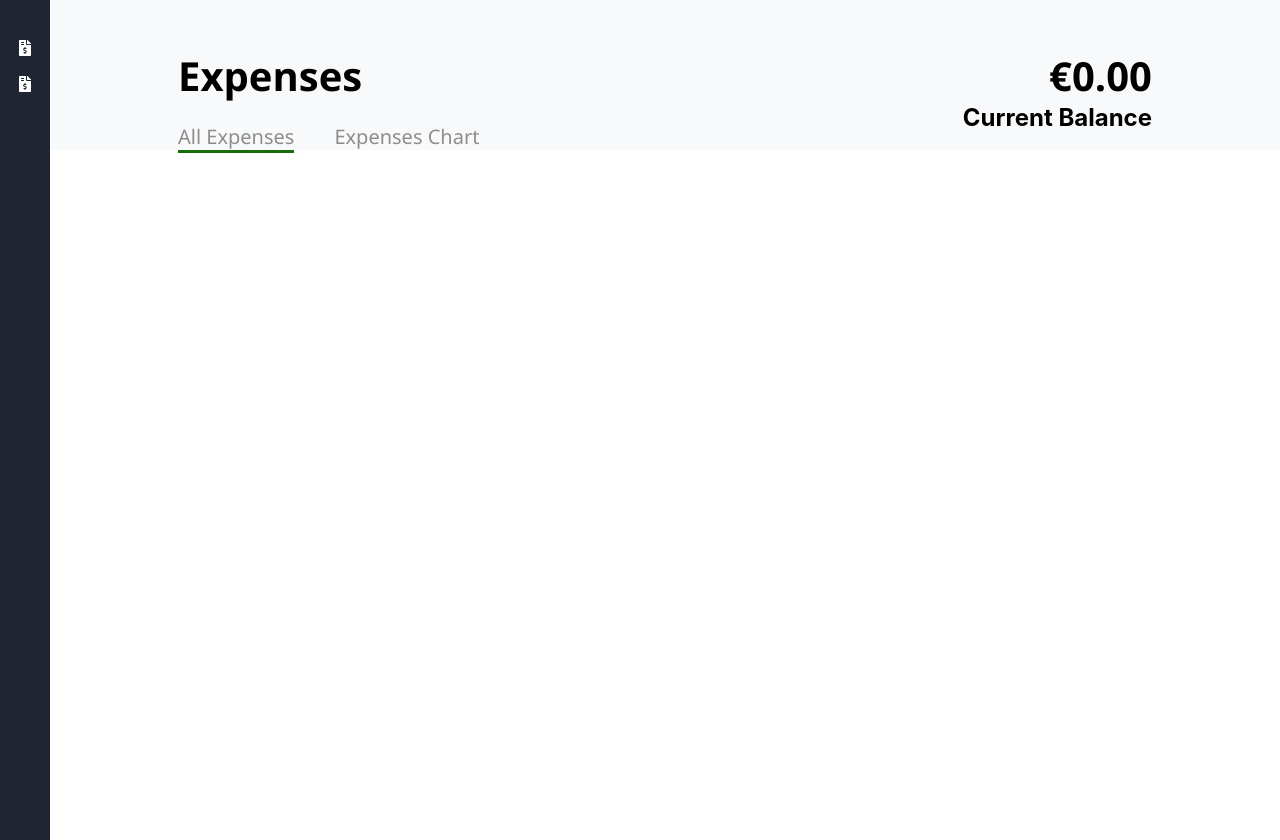
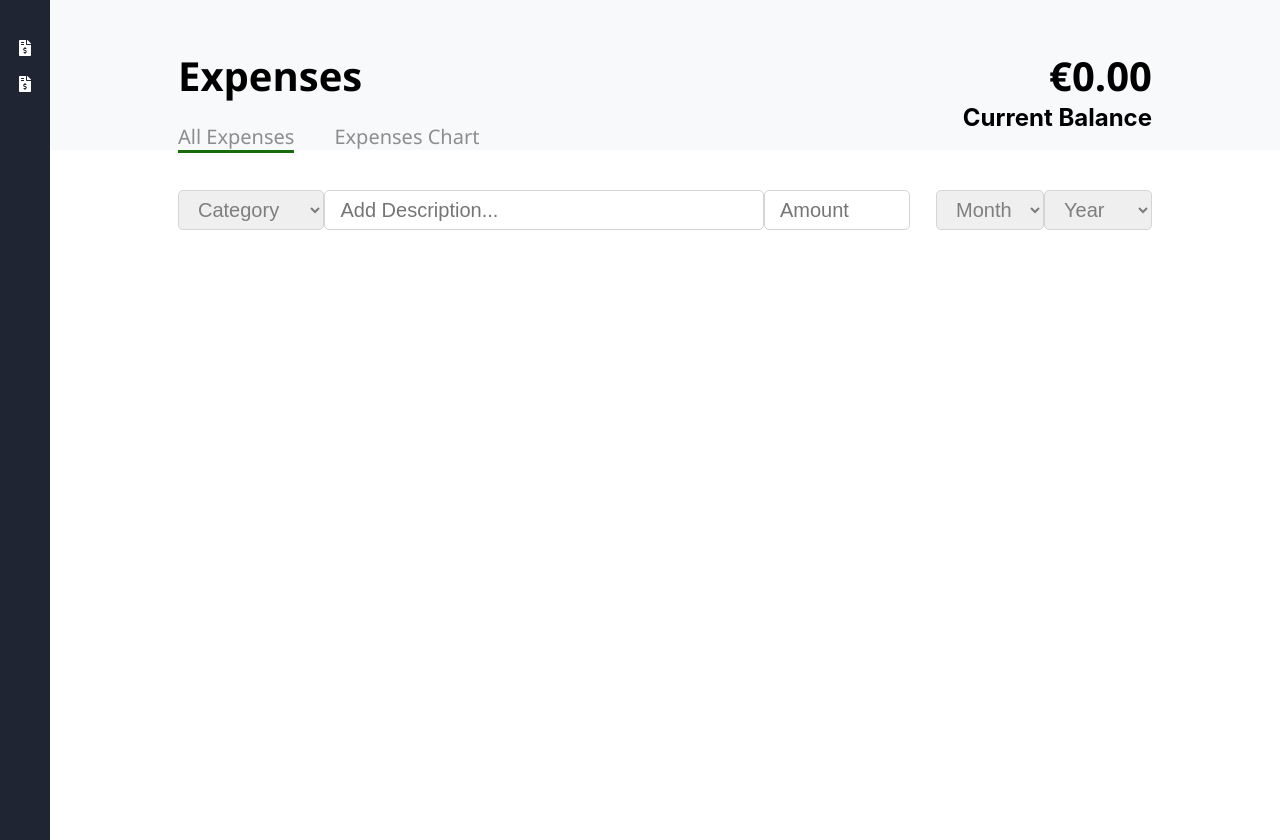
Before and after one commit to VCarlosJP/Expenses-Dashboard-ReactJS, a React (Create React App) app: page / in a window 1280 px wide. Built offline with nearby package versions, Linux system fonts and the light colour scheme.

Commit message:
input and select components/styles has been created. Also they are displaying on App.js

```diff
--- a/src/App.css
+++ b/src/App.css
@@ -1,38 +1,17 @@
-.App {
-  text-align: center;
+.expenses_container{
+  padding-left: 10vw;
+  display: grid;
+  margin-top: 40px;
+  grid-template-columns: 2fr auto;
 }
 
-.App-logo {
-  height: 40vmin;
-  pointer-events: none;
+.form_container{
+  display: grid;
+  grid-template-columns: 1fr 3fr 1fr;
 }
 
-@media (prefers-reduced-motion: no-preference) {
-  .App-logo {
-    animation: App-logo-spin infinite 20s linear;
-  }
+.filters_container{
+  display: flex;
+  margin-left: 2vw;
+  margin-right: 10vw;
 }
-
-.App-header {
-  background-color: #282c34;
-  min-height: 100vh;
-  display: flex;
-  flex-direction: column;
-  align-items: center;
-  justify-content: center;
-  font-size: calc(10px + 2vmin);
-  color: white;
-}
-
-.App-link {
-  color: #61dafb;
-}
-
-@keyframes App-logo-spin {
-  from {
-    transform: rotate(0deg);
-  }
-  to {
-    transform: rotate(360deg);
-  }
-}
--- a/src/App.js
+++ b/src/App.js
@@ -3,8 +3,12 @@ import "./App.css";
 
 import React from "react";
 import { BrowserRouter } from "react-router-dom";
+
 import MainNav from "./components/MainNav/MainNav";
 import OperationsHeader from "./components/MainContent/operationsHeader";
+import InputElement from "./components/MainContent/inputElement";
+import SelectElement from "./components/MainContent/selectElement";
+
 import styles from "./styles/app.scss";
 
 function App() {
@@ -16,6 +20,17 @@ function App() {
         </div>
         <div className="operations">
           <OperationsHeader operations balance={240} />
+          <div className="expenses_container">
+            <form className="form_container">
+              <SelectElement selectName="Category"></SelectElement>
+              <InputElement placeholder={"Add Description..."} />
+              <InputElement placeholder={"Amount"} />
+            </form>
+            <div className="filters_container">
+              <SelectElement selectName="Month"></SelectElement>
+              <SelectElement selectName="Year"></SelectElement>
+            </div>
+          </div>
         </div>
       </BrowserRouter>
     </div>
--- /dev/null
+++ b/src/components/MainContent/inputElement.js
@@ -0,0 +1,13 @@
+import React from "react";
+
+import styles from "../../styles/inputElement.module.scss";
+
+const inputElement = ({ placeholder = "Add Description..." }) => {
+  return (
+    <>
+      <input className={styles.input_element} placeholder={placeholder}></input>
+    </>
+  );
+};
+
+export default inputElement;
--- a/src/components/MainContent/operationsHeader.js
+++ b/src/components/MainContent/operationsHeader.js
@@ -1,7 +1,7 @@
 import React from "react";
 import styles from "../../styles/operationsHeader.scss";
 
-function OperationsHeader({operations}, {balance = '0.00'}) {
+function OperationsHeader({ operations }, { balance = "0.00" }) {
   return (
     <div className="operations-container">
       <div className="operations">
--- /dev/null
+++ b/src/components/MainContent/selectElement.js
@@ -0,0 +1,21 @@
+import React from "react";
+import styles from "../../styles/selectElement.module.scss";
+
+const optionsFake = ["Option1", "Option2", "Option3", "Option4"];
+
+const selectElement = ({ selectName }, { options = optionsFake }) => {
+  return (
+    <>
+      <select className={styles.select_element}>
+        <option selected disabled>
+          {selectName}
+        </option>
+        {options.map((option, index) => {
+          return <option key={index}>{option}</option>;
+        })}
+      </select>
+    </>
+  );
+};
+
+export default selectElement;
--- a/src/styles/MainNav.scss
+++ b/src/styles/MainNav.scss
@@ -1,14 +1,14 @@
-.main-nav-container{
+.main-nav-container {
   height: 100vh;
   width: 50px;
-    background: #1F2532;
+  background: #1f2532;
   display: flex;
   flex-direction: column;
   align-items: center;
   padding-top: 40px;
 }
 
-.icon{
+.icon {
   color: white;
   margin-bottom: 20px;
 }
--- /dev/null
+++ b/src/styles/inputElement.module.scss
@@ -0,0 +1,13 @@
+.input_element {
+  width: 100%;
+  box-sizing: border-box;
+  height: 40px;
+  color: #7e7e7e;
+
+  font-family: Arial, Helvetica, sans-serif;
+  font-size: 20px;
+  padding-left: 15px;
+
+  border-radius: 5px;
+  border: 1px solid #d5d5d5;
+}
--- /dev/null
+++ b/src/styles/selectElement.module.scss
@@ -0,0 +1,13 @@
+.select_element {
+  width: 100%;
+  box-sizing: border-box;
+  height: 40px;
+  color: #7e7e7e;
+
+  font-family: Arial, Helvetica, sans-serif;
+  font-size: 20px;
+  padding-left: 15px;
+
+  border-radius: 5px;
+  border: 1px solid #d5d5d5;
+}
```
Also changed, not shown: src/components/MainNav/MainNav.js (+11 -11 lines). Lines whose indentation alone changed are shown as unchanged.
